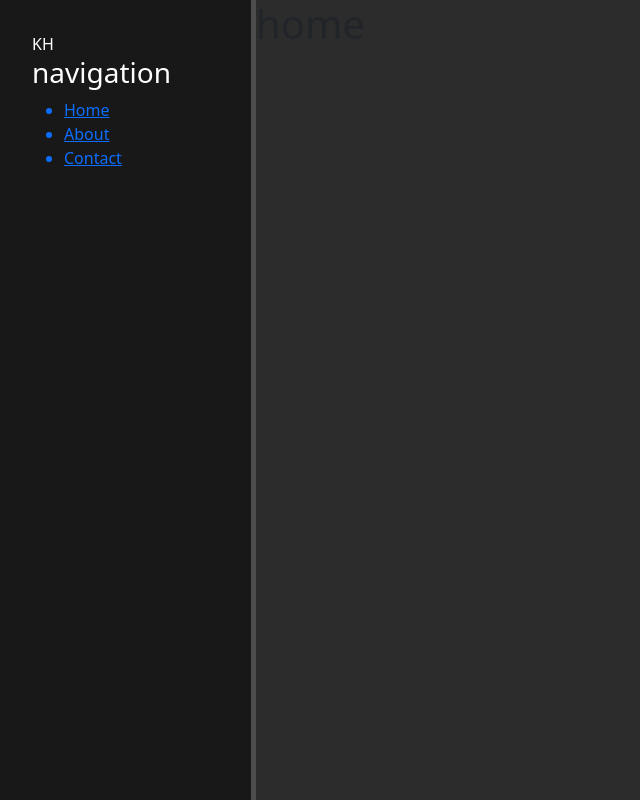
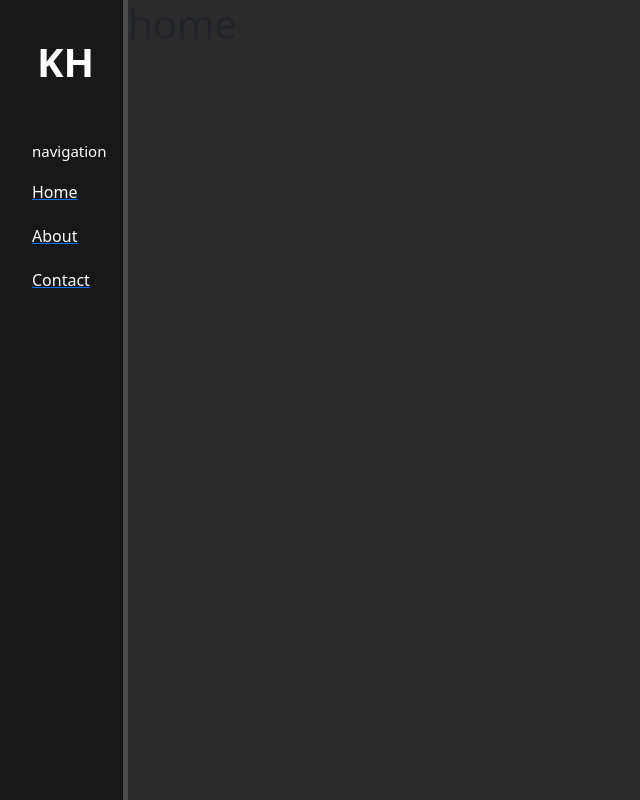
Before and after one commit to zligusi/django, a Django app: page / in a window 1280 px wide. Shown: the whole page, without its empty margins (0-640 px from the left). Run offline with Django 5.2, Linux system fonts and the light colour scheme.

Commit message:
new stules

```diff
--- a/new/main/static/main/css/start.css
+++ b/new/main/static/main/css/start.css
@@ -5,9 +5,43 @@ body {
 aside {
     float : left;
     background-color : #181818;
-    width : 20% ;
+    width : 10% ;
     padding : 2.5%;
     height : 100vh;
     color : #fff;
     border-right : 5px solid #4d4d4d;
 }
+
+aside img {
+    width : 40px ;
+    float : left ;
+}
+
+aside .logo {
+    font-size : 40px ;
+    margin-left : 5px ;
+    font-weight : bold ;
+}
+
+aside h6 {
+    margin-top : 50px ;
+    font-size : 15px ;
+}
+
+aside ul {
+    list-style-type : none ;
+    padding : 0 ;
+}
+
+aside ul li {
+    color : #fff ;
+    display : block ;
+    margin-top : 20px ;
+    transition: all .6s ease;
+}
+
+aside ul li:hover , aside ul a:hover {
+    color : #eb5959 ;
+    text-decoration : none ;
+    transform : scale(1.05) ;
+}
--- a/new/main/templates/main/layout.html
+++ b/new/main/templates/main/layout.html
@@ -13,7 +13,7 @@
 <body>
   <aside>
     <span class="logo">KH</span>
-    <h3>navigation</h3>
+    <h6>navigation</h6>
     <ul>
       <a href="/"><li>Home</li></a>
       <a href="/about/"><li>About</li></a>
```
